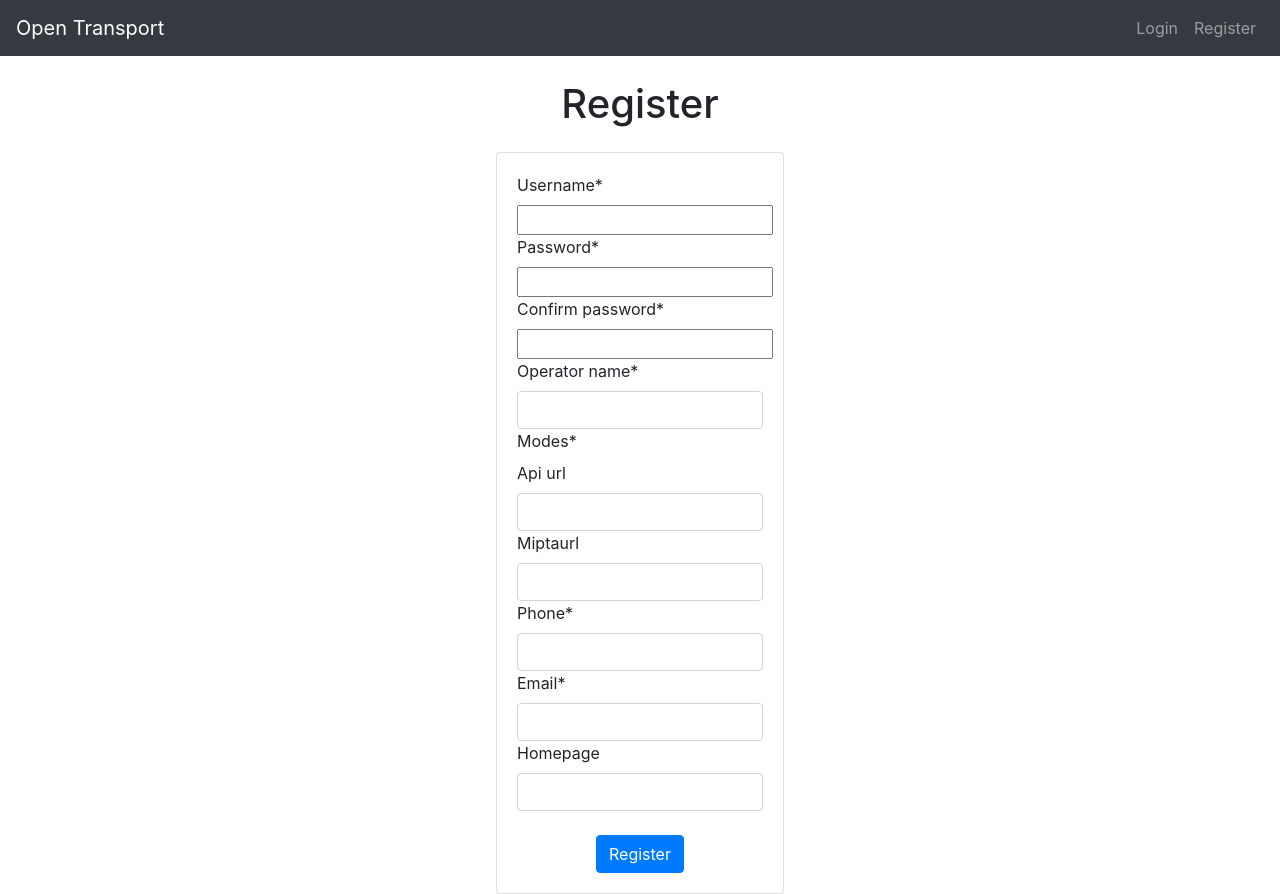
After one commit to uofg-cs20/oti-operator, a Django app: page /register/ in a window 1280 px wide. The commit adds this page. Run offline with Django 3.2, Linux system fonts and the light colour scheme; data that the repository does not hold is empty; some libraries are stand-ins or nearby versions.

Commit message:
Added Register page

```diff
--- a/Website/OperatorApp/forms.py
+++ b/Website/OperatorApp/forms.py
@@ -39,3 +39,58 @@ class OperatorForm(forms.ModelForm):
     class Meta:
         model = Operator
         fields = ['name', 'modes', 'homepage', 'api_url', 'miptaurl', 'default_language', 'phone', 'email', 'active']
+
+
+class RegisterForm(forms.ModelForm):
+    username = forms.CharField()
+    password = forms.CharField(widget=forms.PasswordInput())
+    confirm_password = forms.CharField(widget=forms.PasswordInput())
+
+    operator_name = forms.CharField(widget=forms.TextInput(attrs={'class': 'form-control'}))
+    modes = forms.ModelMultipleChoiceField(
+        queryset=Mode.objects.all(),
+        widget=forms.CheckboxSelectMultiple(attrs={'id':'modes'}),
+    )
+    homepage = forms.URLField(required=False, widget=forms.TextInput(attrs={'class' : 'form-control'}))
+    api_url = forms.URLField(required=False, widget=forms.TextInput(attrs={'class' : 'form-control'}))
+    miptaurl = forms.URLField(required=False, widget=forms.TextInput(attrs={'class' : 'form-control'}))
+    phone = forms.CharField(required=True, widget=forms.TextInput(attrs={'class' : 'form-control'}))
+    email = forms.EmailField(required=True, widget=forms.TextInput(attrs={'class' : 'form-control'}))
+
+    def clean(self):
+        uname = self.cleaned_data['username']
+        password1 = self.cleaned_data['password']
+        password2 = self.cleaned_data['confirm_password']
+        name = self.cleaned_data['operator_name']
+        modes = self.cleaned_data['modes']
+        homepage = self.cleaned_data['homepage']
+        api_url = self.cleaned_data['api_url']
+        miptaurl = self.cleaned_data['miptaurl']
+        phone = self.cleaned_data['phone']
+        email = self.cleaned_data['email'].strip()
+
+        # check the user does not exist
+        if User.objects.filter(username=uname).exists():
+            raise forms.ValidationError("This username is already taken.")
+
+        # check the operator name does not exist
+        if User.objects.filter(username=name).exists():
+            raise forms.ValidationError("This operator name is already taken.")
+
+        # check the passwords match
+        if not password1 == password2:
+            raise forms.ValidationError("The passwords do not match.")
+
+        return self.cleaned_data
+
+    def save(self, commit=True):
+        m = super(RegisterForm, self).save(commit=False)
+        m.username = self.cleaned_data['username']
+        m.password = self.cleaned_data['password']
+        if commit:
+            m.save()
+        return m
+
+    class Meta:
+        model = User
+        fields = ('username', 'password', 'confirm_password', 'operator_name', 'modes', 'api_url', 'miptaurl', 'phone', 'email')
--- a/Website/OperatorApp/templates/OperatorApp/base.html
+++ b/Website/OperatorApp/templates/OperatorApp/base.html
@@ -40,6 +40,18 @@
                         </li>
                     </ul>
                 </div>
+			{% else %}
+                <div class="collapse navbar-collapse" id="navbarSupportedContent">
+                    <ul class="navbar-nav ml-auto">
+                        <li class="nav-item">
+                            <a class="nav-link" href="{% url 'operator:login' %}">Login</a>
+                        </li>
+                        <li class="nav-item">
+                            <a class="nav-link" href="{% url 'operator:register' %}">Register</a>
+                        </li>
+                    </ul>
+                </div>
+
             {% endif %}
 
         </nav>
--- /dev/null
+++ b/Website/OperatorApp/templates/OperatorApp/register.html
@@ -0,0 +1,26 @@
+{% extends 'OperatorApp/base.html' %}
+{% load crispy_forms_tags %}
+
+{% block title %}
+    Register
+{% endblock %}
+
+{% block content %}
+<div class="container">
+    <h1 class="text-center my-4">Register</h1>
+    <div class="card mx-auto" style="width: 18rem;">
+        <div class="card-body">
+            <form id="login_form" method="post" action="{% url 'operator:register' %}">
+                {% csrf_token %}
+
+                {{ registration_form|crispy }}
+                <div class="text-center">
+					<br>
+                    <input type="submit" class="btn btn-md btn-primary" value="Register" />
+                </div>
+            </form>
+        </div>
+    </div>
+</div>
+
+{% endblock %}
--- a/Website/OperatorApp/urls.py
+++ b/Website/OperatorApp/urls.py
@@ -6,6 +6,7 @@ app_name = 'operator'
 
 urlpatterns = [
     path('', views.operator_login, name='login'),
+    path('register/', views.register, name='register'),
     path('logout/', views.operator_logout, name='logout'),
     path('edit/', views.edit_profile, name='edit'),
     path('operators/', views.operators, name='operators'),
--- a/Website/OperatorApp/views.py
+++ b/Website/OperatorApp/views.py
@@ -4,11 +4,12 @@ from django.http import HttpResponse, JsonResponse
 from django.contrib.auth import authenticate, login, logout
 from django.contrib.auth.models import User
 from django.contrib.auth.decorators import login_required
+from django.contrib.messages import success
 from django.views import View
 from django.core.serializers import serialize
 from django.contrib import messages
 
-from .forms import LoginForm, OperatorForm
+from .forms import LoginForm, OperatorForm, RegisterForm
 from OperatorApp.models import Operator, Mode
 from .Hypercat import hypercat
 
@@ -58,6 +59,40 @@ class ModeView(View):
         return JsonResponse(data, safe=False)
 
 
+# Register view
+def register(request):
+    if request.method == 'POST':
+        user_form = RegisterForm(request.POST)
+        if user_form.is_valid():
+            user = user_form.save(commit=False)
+            user.set_password(user.password)
+            user.save()
+
+            # Create new operator object
+            newop_name = user_form.cleaned_data['operator_name']
+            newop_homepage = user_form.cleaned_data['homepage']
+            newop_api_url = user_form.cleaned_data['api_url']
+            newop_miptaurl = user_form.cleaned_data['miptaurl']
+            newop_modes = user_form.cleaned_data['modes']
+            newop_phone = user_form.cleaned_data['phone']
+            newop_email = user_form.cleaned_data['email']
+            newop = Operator.objects.create(admin=User.objects.get(username=user.username), name=newop_name, homepage=newop_homepage, api_url=newop_api_url, miptaurl=newop_miptaurl, phone=newop_phone, email=newop_email)
+            newop.modes.set(newop_modes)
+
+            login(request, user, backend='django.contrib.auth.backends.ModelBackend')
+            success(request, f"Congratulations, {user.username}! You've registered successfully!")
+            return redirect(reverse('operator:operators'))
+        else:
+            print(user_form.errors)
+    else:
+        user_form = RegisterForm()
+
+    context = {
+        'registration_form': user_form,
+    }
+    return render(request, 'OperatorApp/register.html', context)
+
+
 # Login view
 def operator_login(request):
     # If the user is logged in, redirect to the operators page
@@ -76,7 +111,7 @@ def operator_login(request):
 
             login(request, user)
 
-            return redirect(reverse('operator:operators'))
+            return redirect(reverse('operator:edit'))
 
     return render(request, 'OperatorApp/login.html', {"form": form})
 
```
